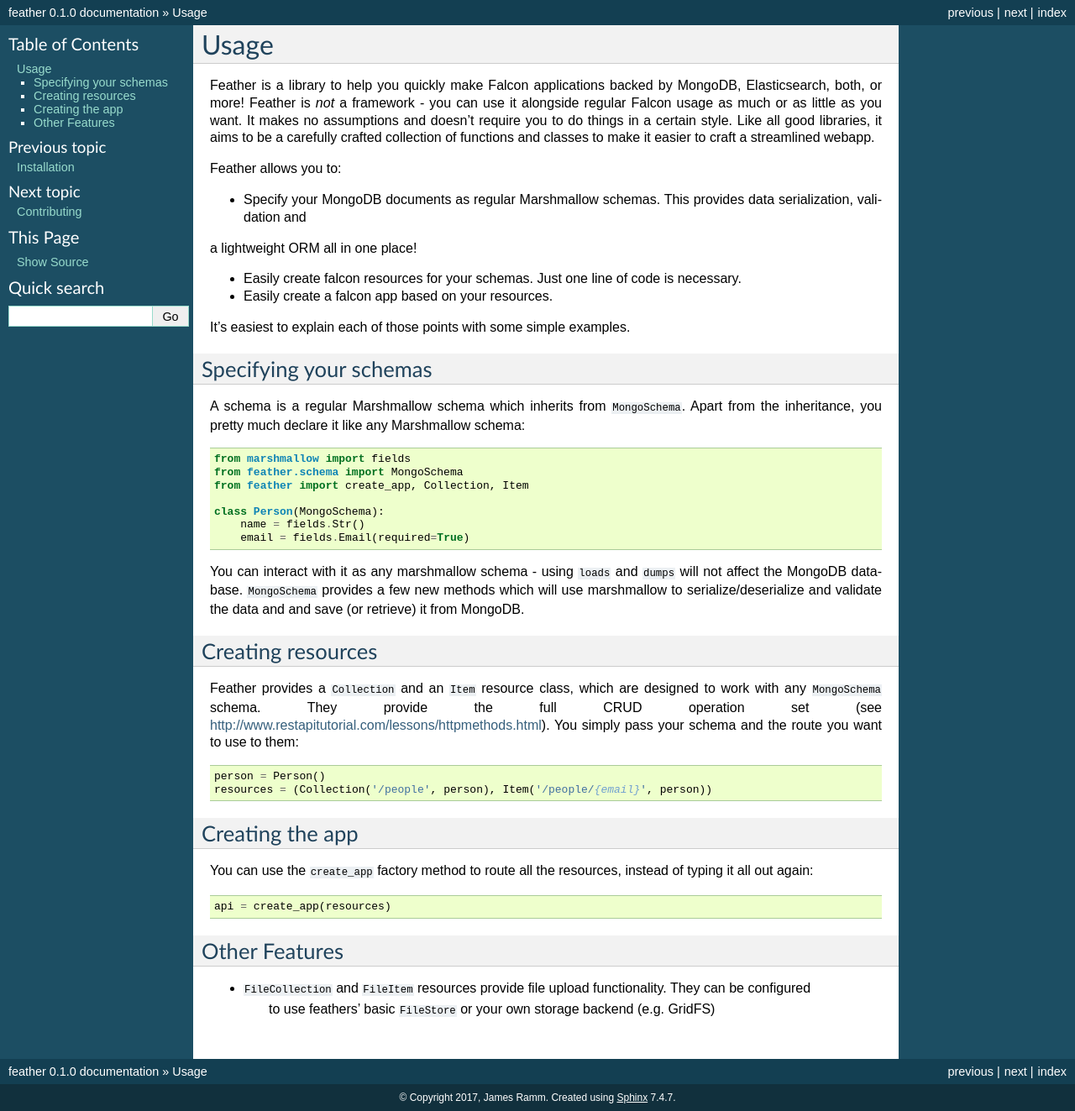
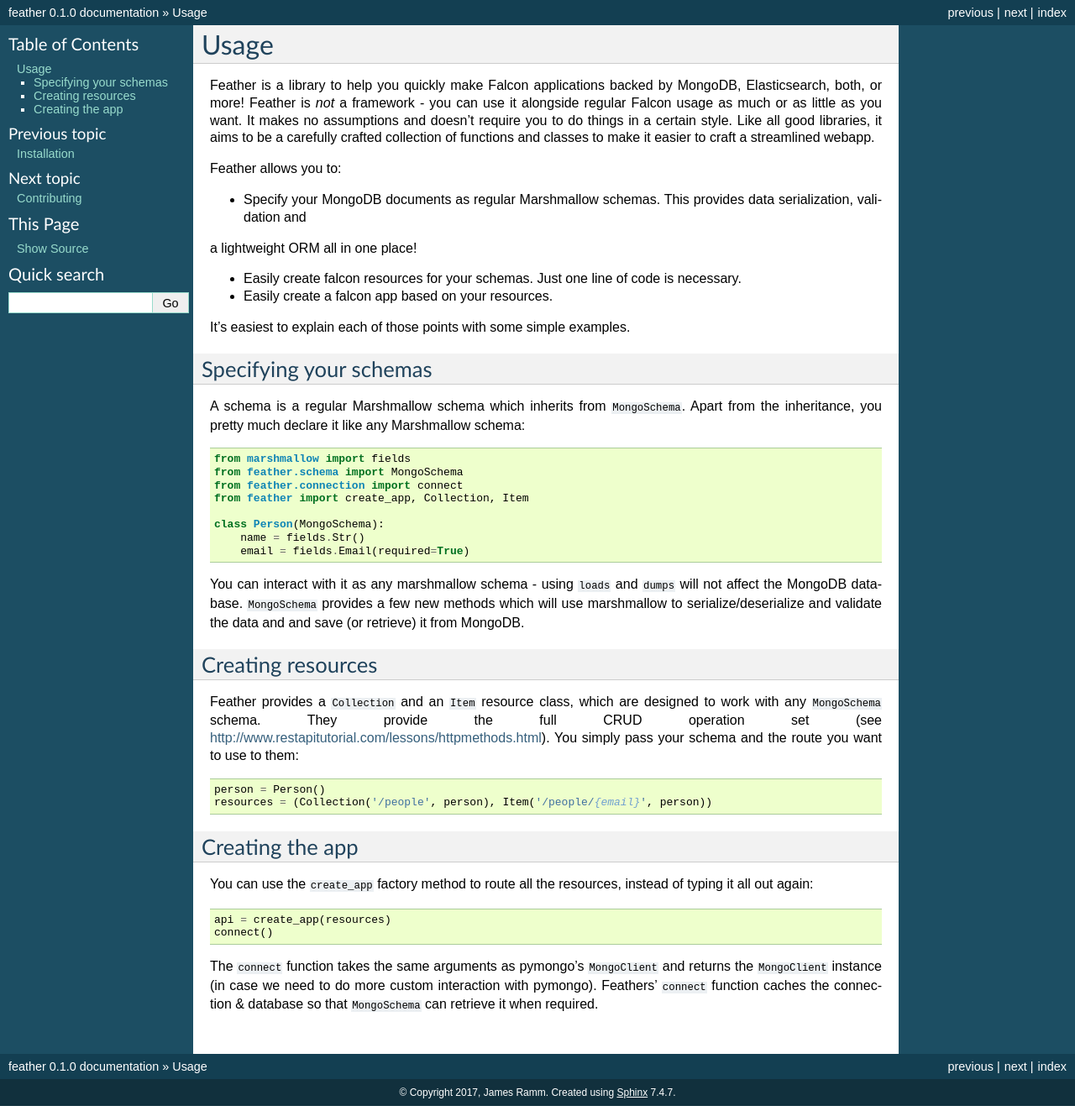
Before and after one commit to JamesRamm/plume, a Sphinx documentation site: the page built from docs/usage.rst, in a window 1280 px wide. Shown: the whole page at 84% size. Built offline with Sphinx 7.4.7, drawn with Linux system fonts in a browser that asks for light colours; pages that are not in the unit, such as notebooks, are missing from menus.

```diff
--- a/docs/usage.rst
+++ b/docs/usage.rst
@@ -28,6 +28,7 @@ you pretty much declare it like any Marshmallow schema:
 
     from marshmallow import fields
     from feather.schema import MongoSchema
+    from feather.connection import connect
     from feather import create_app, Collection, Item
 
     class Person(MongoSchema):
@@ -59,10 +60,9 @@ You can use the ``create_app`` factory method to route all the resources, instea
 .. code-block:: python
 
     api = create_app(resources)
+    connect()
 
-
-Other Features
----------------
-
-- ``FileCollection`` and ``FileItem`` resources provide file upload functionality. They can be configured
-    to use feathers' basic ``FileStore`` or your own storage backend (e.g. GridFS)
+The ``connect`` function takes the same arguments as pymongo's ``MongoClient`` and returns the
+``MongoClient`` instance (in case we need to do more custom interaction with pymongo).
+Feathers' ``connect`` function caches the connection & database so that ``MongoSchema`` can
+retrieve it when required.
```
Also changed, not shown: README.rst (+17 -0 lines), docs/recipes.rst (added, +55 -0 lines), 1 other file.
